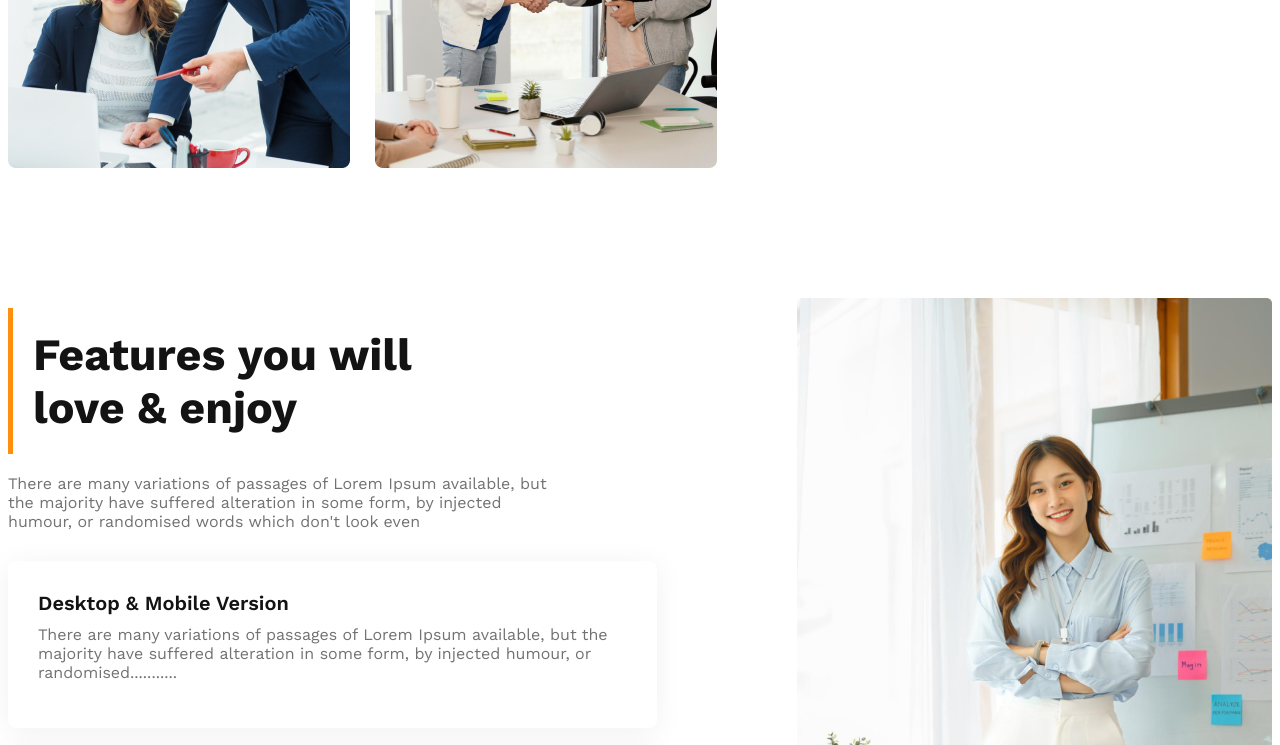
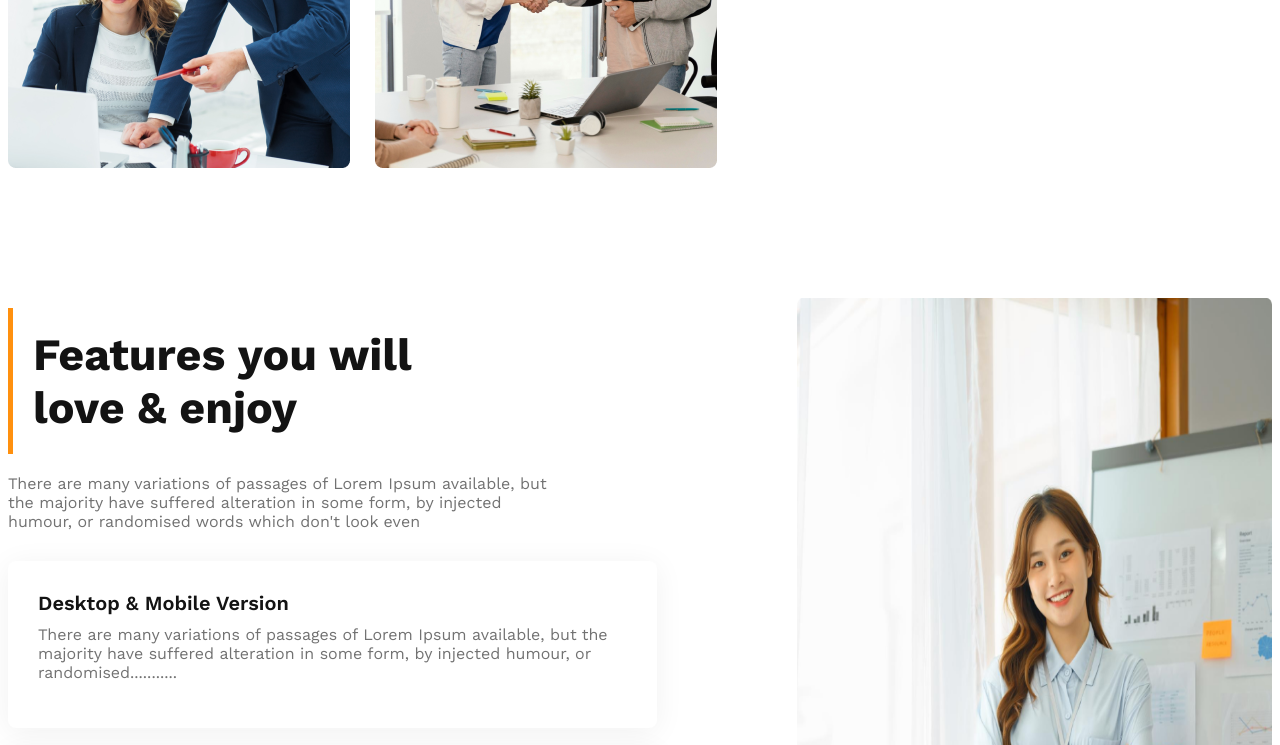
Before and after one commit to Md-Nurul-Alam/g3-architect-website, a plain HTML site: page index.html in a window 1280 px wide. Shown: the part 1784-2529 px from the top of the page. Drawn offline with nearby package versions, Linux system fonts and the light colour scheme.

Commit message:
completed

```diff
--- a/styles/architect.css
+++ b/styles/architect.css
@@ -357,3 +357,9 @@ header {
         width: 100%;
     }
 }
+@media screen and (min-width:1200px) and (max-width:1400px) {
+    .featured-architect img{
+        height: 90%;
+        width: 100%;
+    }
+}
```
